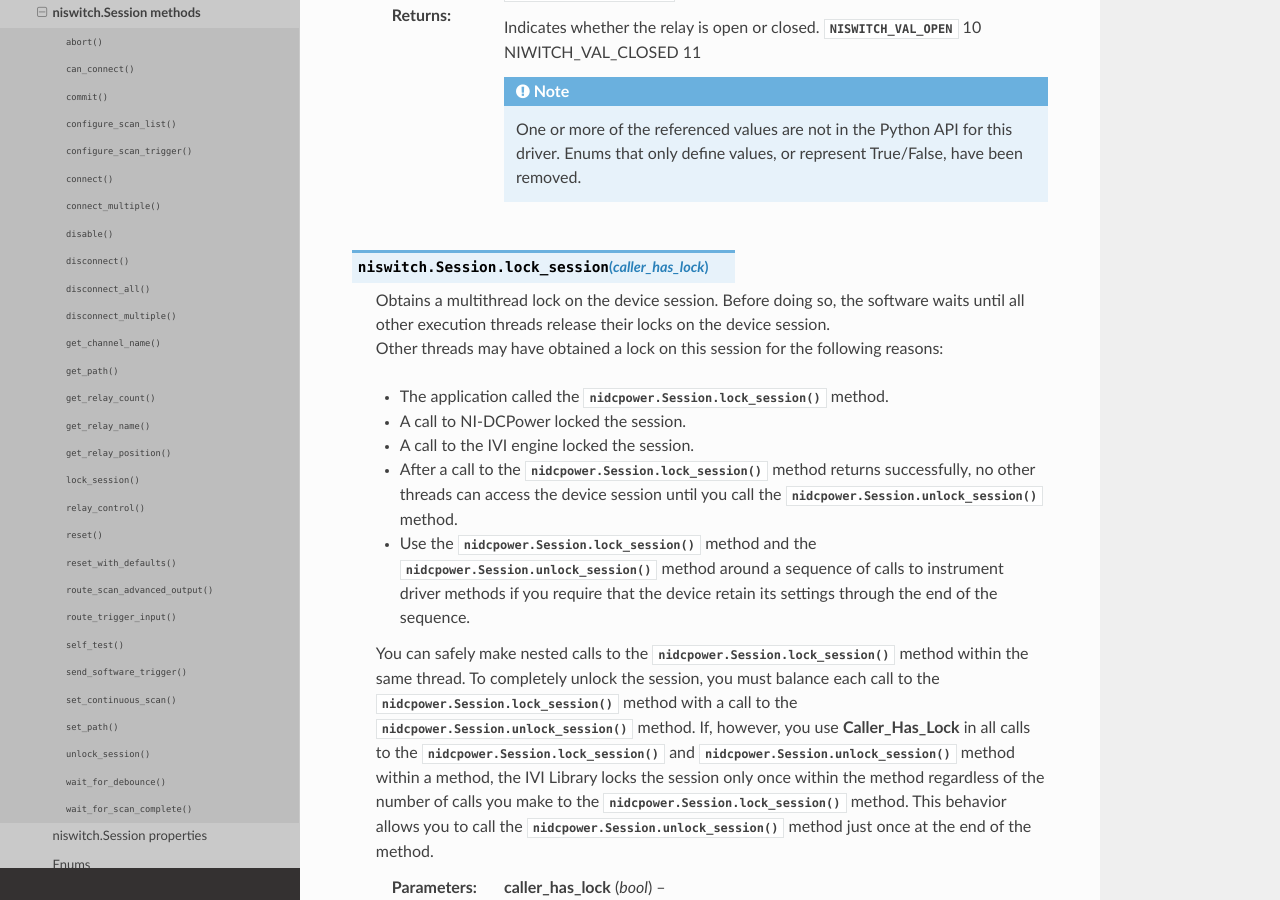
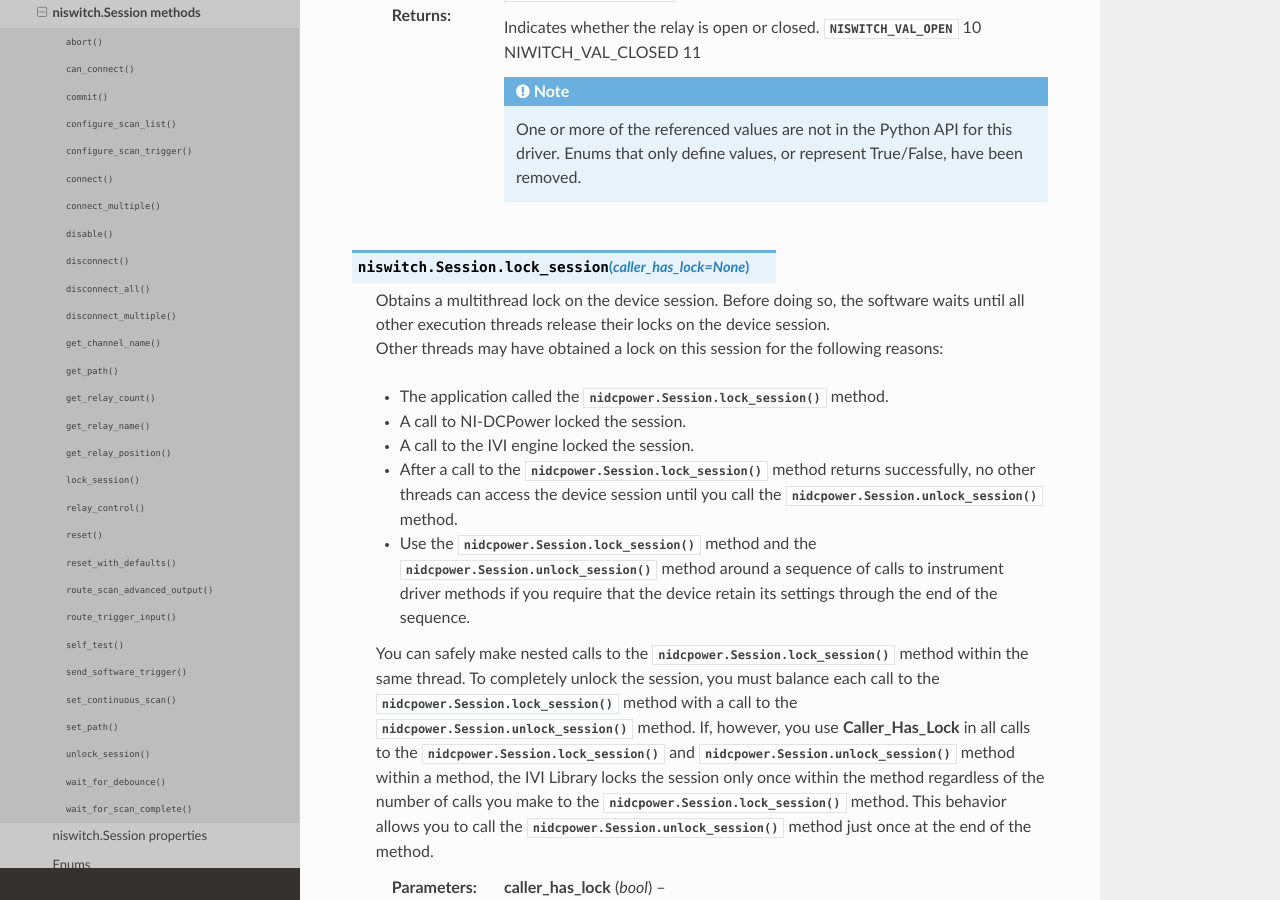
Before and after one commit to ni/nimi-python, a Sphinx documentation site: the page built from docs/niswitch/functions.rst, in a window 1280 px wide and 900 px high, scrolled down 6194 px. Built offline with Sphinx 7.4.7 and the Read the Docs theme 2.0.0, drawn with Linux system fonts in a browser that asks for light colours.

Commit message:
Update generated files

```diff
--- a/docs/nidcpower/functions.rst
+++ b/docs/nidcpower/functions.rst
@@ -672,7 +672,7 @@ nidcpower.Session methods
 
 
 
-.. py:method:: lock_session(caller_has_lock)
+.. py:method:: lock_session(caller_has_lock=None)
 
     | Obtains a multithread lock on the device session. Before doing so, the
       software waits until all other execution threads release their locks
@@ -1278,7 +1278,7 @@ nidcpower.Session methods
 
     :type source_delays: list of float
 
-.. py:method:: unlock_session(caller_has_lock)
+.. py:method:: unlock_session(caller_has_lock=None)
 
     Releases a lock that you acquired on an device session using
     :py:meth:`nidcpower.Session.lock_session`. Refer to :py:meth:`nidcpower.Session.lock_session` for additional
--- a/docs/nidmm/functions.rst
+++ b/docs/nidmm/functions.rst
@@ -1171,7 +1171,7 @@ nidmm.Session methods
 
 
 
-.. py:method:: lock_session(caller_has_lock)
+.. py:method:: lock_session(caller_has_lock=None)
 
     | Obtains a multithread lock on the device session. Before doing so, the
       software waits until all other execution threads release their locks
@@ -1616,7 +1616,7 @@ nidmm.Session methods
 
 
 
-.. py:method:: unlock_session(caller_has_lock)
+.. py:method:: unlock_session(caller_has_lock=None)
 
     Releases a lock that you acquired on an device session using
     :py:meth:`nidcpower.Session.lock_session`. Refer to :py:meth:`nidcpower.Session.lock_session` for additional
--- a/docs/nifgen/functions.rst
+++ b/docs/nifgen/functions.rst
@@ -1975,7 +1975,7 @@ nifgen.Session methods
 
 
 
-.. py:method:: lock_session(caller_has_lock)
+.. py:method:: lock_session(caller_has_lock=None)
 
     | Obtains a multithread lock on the device session. Before doing so, the
       software waits until all other execution threads release their locks
@@ -2498,7 +2498,7 @@ nifgen.Session methods
 
     :type offset: int
 
-.. py:method:: unlock_session(caller_has_lock)
+.. py:method:: unlock_session(caller_has_lock=None)
 
     Releases a lock that you acquired on an device session using
     :py:meth:`nidcpower.Session.lock_session`. Refer to :py:meth:`nidcpower.Session.lock_session` for additional
--- a/docs/niscope/functions.rst
+++ b/docs/niscope/functions.rst
@@ -1277,7 +1277,7 @@ niscope.Session methods
             session.channels['0,1'].get_equalization_filter_coefficients()
 
 
-.. py:method:: lock_session(caller_has_lock)
+.. py:method:: lock_session(caller_has_lock=None)
 
     | Obtains a multithread lock on the device session. Before doing so, the
       software waits until all other execution threads release their locks
@@ -1600,7 +1600,7 @@ niscope.Session methods
 
     :type which_trigger: :py:data:`niscope.WhichTrigger`
 
-.. py:method:: unlock_session(caller_has_lock)
+.. py:method:: unlock_session(caller_has_lock=None)
 
     Releases a lock that you acquired on an device session using
     :py:meth:`nidcpower.Session.lock_session`. Refer to :py:meth:`nidcpower.Session.lock_session` for additional
--- a/docs/niswitch/functions.rst
+++ b/docs/niswitch/functions.rst
@@ -523,7 +523,7 @@ niswitch.Session methods
 
 
 
-.. py:method:: lock_session(caller_has_lock)
+.. py:method:: lock_session(caller_has_lock=None)
 
     | Obtains a multithread lock on the device session. Before doing so, the
       software waits until all other execution threads release their locks
@@ -825,7 +825,7 @@ niswitch.Session methods
 
     :type path_list: str
 
-.. py:method:: unlock_session(caller_has_lock)
+.. py:method:: unlock_session(caller_has_lock=None)
 
     Releases a lock that you acquired on an device session using
     :py:meth:`nidcpower.Session.lock_session`. Refer to :py:meth:`nidcpower.Session.lock_session` for additional
```
Also changed, not shown: 5 other files.
